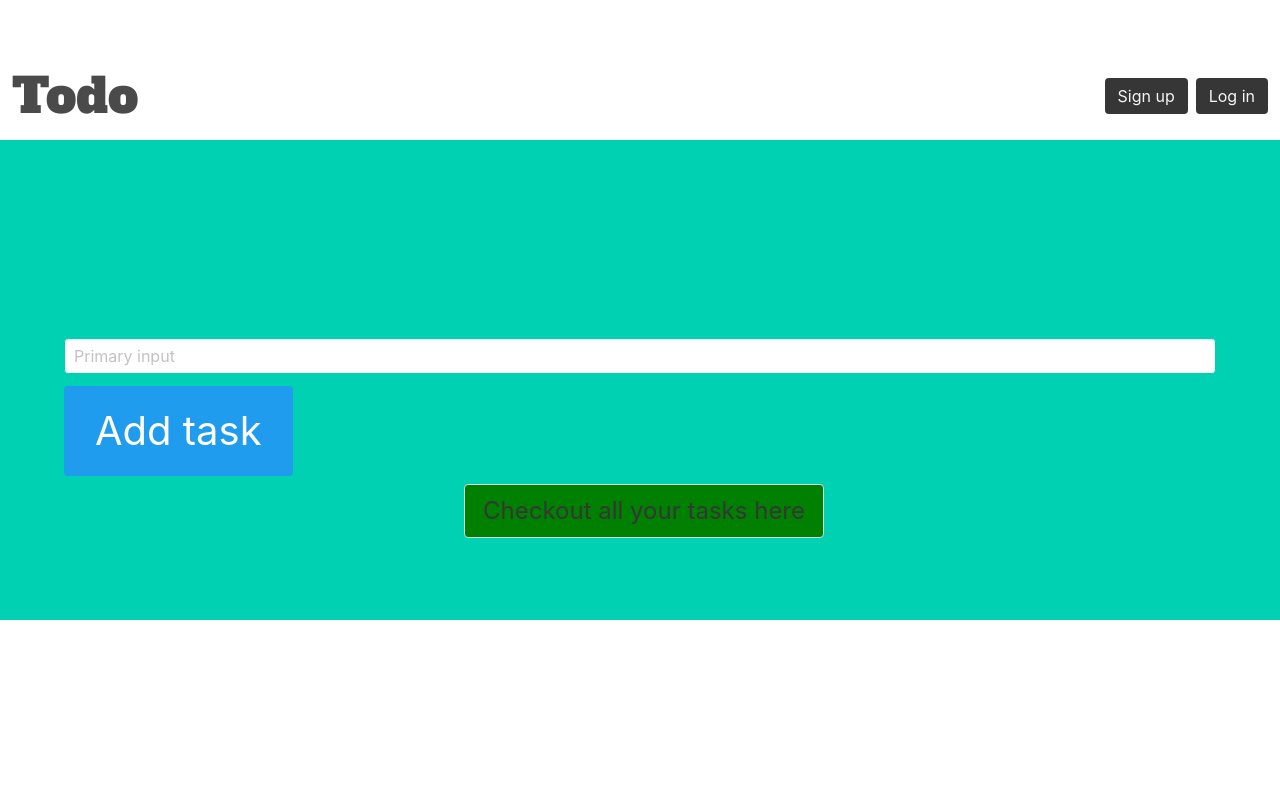
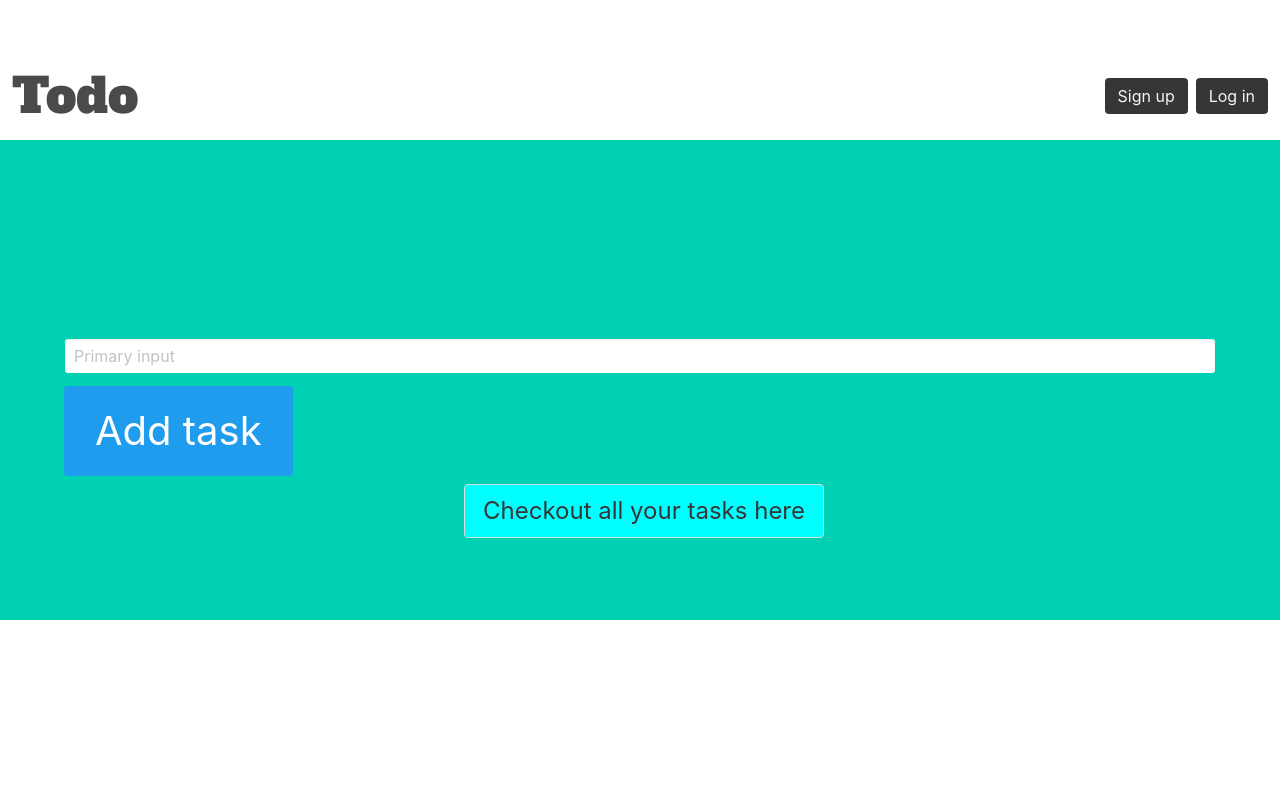
Before and after one commit to nishantharcot/todo, a website: page index.html in a window 1280 px wide. Shown: the top 800 px of the page. Drawn offline with nearby package versions, Linux system fonts and the light colour scheme.

Commit message:
styling file updated

```diff
--- a/assets/css/style.css
+++ b/assets/css/style.css
@@ -5,5 +5,5 @@
   position: relative;
   right: -400px;
   top: 200px;
-  background-color: green;
+  background-color: aqua;
 }
```
